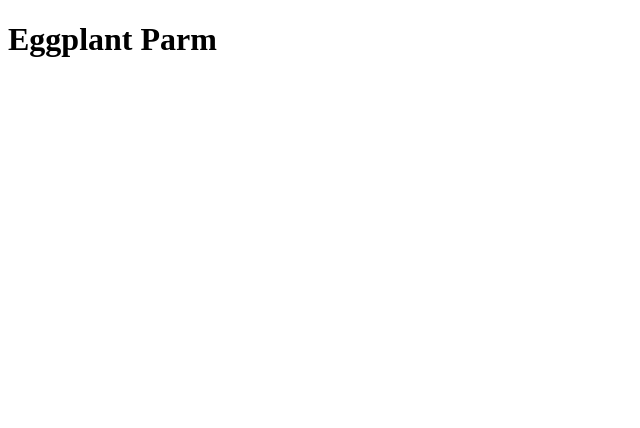
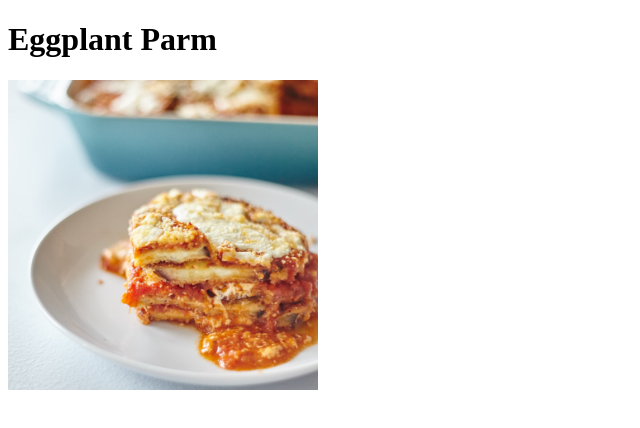
Before and after one commit to draithel11/odin-recipes, a plain HTML site: page recipes/eggplant_parm.html in a window 1280 px wide. Shown: the whole page, without its empty margins (0-640 px from the left). Drawn offline with Linux system fonts and the light colour scheme.

Commit message:
Added picture of eggplant parma and adjusted it's size

```diff
--- a/recipes/eggplant_parm.html
+++ b/recipes/eggplant_parm.html
@@ -7,5 +7,6 @@
 </head>
 <body>
     <h1>Eggplant Parm</h1>
+    <img src="../k_archive_6c25e910371366a129a5716f2fb0768d4d697a91.jpeg" alt="eggplant parm" height="310" width="310">
 </body>
 </html>
```
Also changed, not shown: index.html (+1 -0 lines), k_archive_6c25e910371366a129a5716f2fb0768d4d697a91.jpeg (added).
